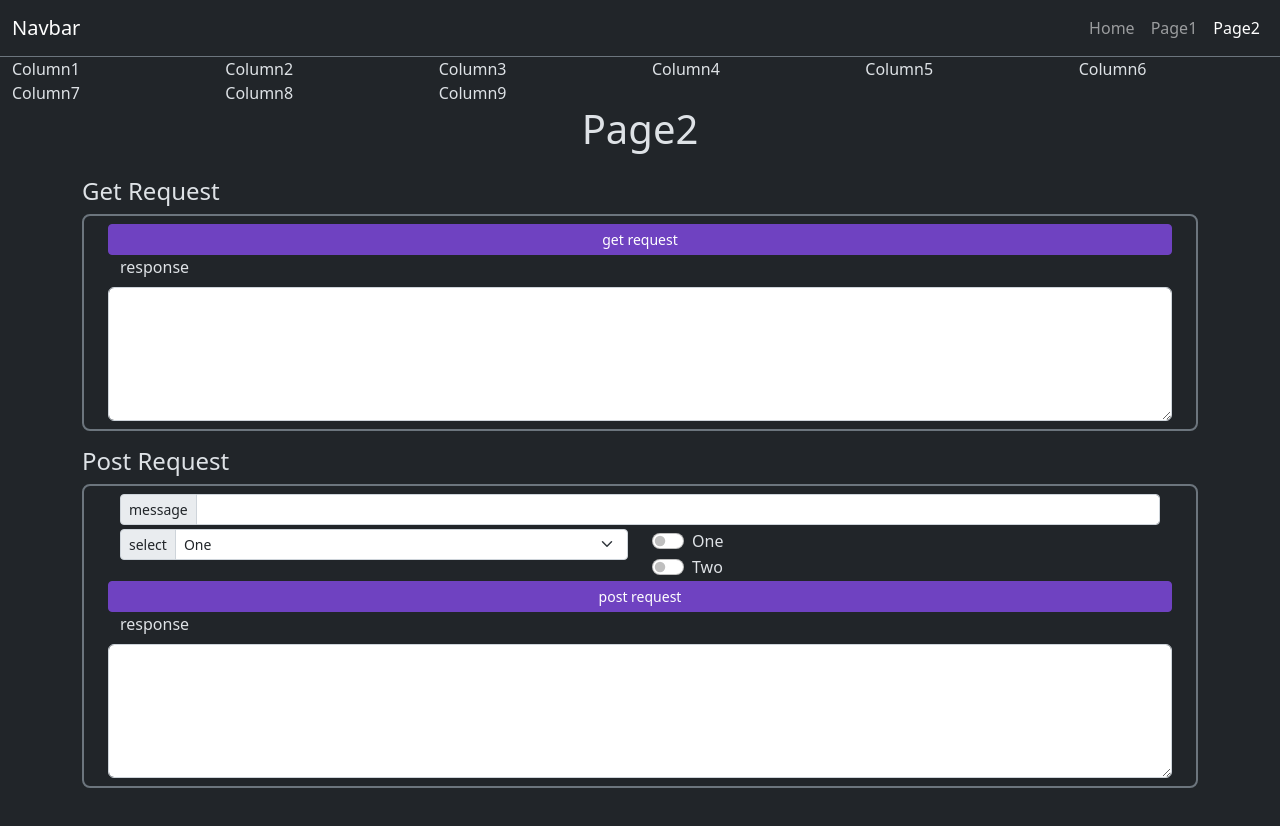
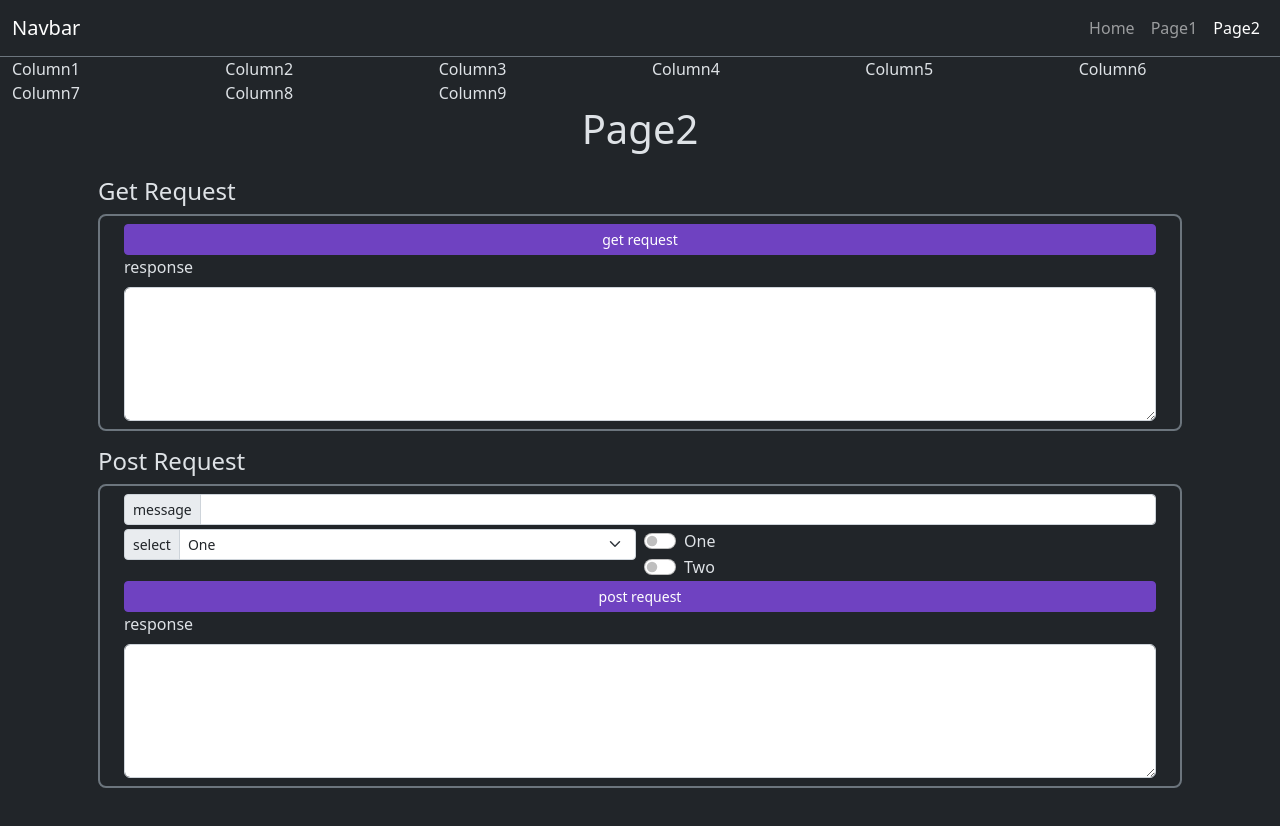
Before and after one commit to kkmtyyz/react-template, a React (Create React App) app: page /react-template/page2 in a window 1280 px wide. Shown: the top 826 px of the page. Built offline with nearby package versions, Linux system fonts and the light colour scheme.

Commit message:
fix UI design

```diff
--- a/src/components/Home/Home.js
+++ b/src/components/Home/Home.js
@@ -10,7 +10,7 @@ function Home() {
         <h1 className="text-center">Home</h1>
       </div>
 
-      <div className="row mt-3">
+      <div className="row mx-3 mt-3">
         <label className="form-label" htmlFor="formText">text input</label>
         <input className="form-control form-control-sm"
           type="text"
@@ -18,21 +18,22 @@ function Home() {
           onChange={(event) => setInputText(event.target.value)} />
       </div>
 
-      <div className="row mt-3">
+      <div className="row mx-3 mt-3">
         <div className="input-group input-group-sm p-0">
           <span className="input-group-text" >text output</span>
           <input className="form-control form-control-sm" type="text" readOnly placeholder={inputText} />
         </div>
       </div>
 
-      <div className="row mt-3">
+      <div className="row mx-3 mt-3">
         <label className="form-label" htmlFor="formFile">file input</label>
         <input className="form-control form-control-sm" type="file" id="formFile" />
       </div>
 
-      <div className="row mt-3">
-        <div className="col-sm">
-          <div className="input-group input-group-sm p-0">
+      <div className="row mt-3 mx-3">
+
+        <div className="col-sm p-0 pe-sm-1">
+          <div className="input-group input-group-sm">
             <label className="input-group-text" htmlFor="formSelect">select</label>
             <select className="form-select form-select-sm" id="formSelect">
               <option value="1">One</option>
@@ -42,9 +43,11 @@ function Home() {
           </div>
         </div>
 
-        <div className="col-sm">
+        <div className="col-sm p-0 ps-sm-1">
+          <div className="container">
+
             <div className="row">
-            Check
+              <div className="p-0">Check</div>
               <div className="form-check">
                 <input className="form-check-input " type="checkbox" id="formCheck1" value="1" />
                 <label className="form-check-label" htmlFor="formCheck1">One</label>
@@ -56,7 +59,7 @@ function Home() {
             </div>
 
             <div className="row mt-2">
-            Radio
+              <div className="p-0">Radio</div>
               <div className="form-check">
                 <input className="form-check-input " type="radio" id="formRadio1" value="1" name="radio" />
                 <label className="form-check-label" htmlFor="formRadio1">One</label>
@@ -66,10 +69,13 @@ function Home() {
                 <label className="form-check-label" htmlFor="formRadio2">Two</label>
               </div>
             </div>
+
           </div>
         </div>
 
-      <div className="row mt-3">
+      </div>
+
+      <div className="row mt-3 mx-3">
         Switch
         <div className="form-check form-switch">
           <input className="form-check-input" type="checkbox" id="formSwitch1" value="1" />
@@ -81,23 +87,23 @@ function Home() {
         </div>
       </div>
 
-      <div className="row mt-3">
-        <label className="form-label" htmlFor="formRange">Range</label>
+      <div className="row mt-3 mx-3">
+        <label className="form-label p-0" htmlFor="formRange">Range</label>
         <input className="form-range"
           type="range"
           id="formRange"
           onChange={(event) => setInputRange(event.target.value)} />
       </div>
 
-      <div className="row mt-3">
+      <div className="row mt-3 mx-3">
         <div className="input-group input-group-sm p-0">
           <span className="input-group-text">range output</span>
           <input className="form-control form-control-sm" type="text" readOnly placeholder={inputRange} />
         </div>
       </div>
 
-      <div className="row mt-3">
-        <label className="form-label" htmlFor="formDate">date</label>
+      <div className="row mt-3 mx-3">
+        <label className="form-label p-0" htmlFor="formDate">date</label>
         <input className="form-control form-control-sm" type="date" id="formDate" />
       </div>
     </div>
--- a/src/components/Page1/Page1.js
+++ b/src/components/Page1/Page1.js
@@ -51,13 +51,13 @@ function Page1() {
         <h1 className="text-center">Page1</h1>
       </div>
 
-      <div className="row mt-3">
-        <h4>1. Open text file.</h4>
+      <div className="row mt-3 mx-3">
+        <h4 className="p-0">1. Open text file.</h4>
       </div>
 
-      <div className="border border-2 border-secondary rounded-3 p-2">
+      <div className="border border-2 border-secondary rounded-3 p-2 mx-3">
         <div className="row mx-3">
-          <label className="form-label" htmlFor="formFile">file input</label>
+          <label className="form-label p-0" htmlFor="formFile">file input</label>
           <input
             className="form-control form-control-sm"
             type="file"
@@ -67,18 +67,19 @@ function Page1() {
         </div>
 
         <div className="row mx-3">
-          <label className="form-label" htmlFor="fileContents">show file contents</label>
+          <label className="form-label p-0" htmlFor="fileContents">show file contents</label>
           <textarea className="form-control" id="fileContents" rows="3" readOnly value={fileContents} />
         </div>
       </div>
 
-      <div className="row mt-3">
-        <h4>2. Replace value.</h4>
+      <div className="row mt-3 mx-3">
+        <h4 className="p-0">2. Replace value.</h4>
       </div>
 
-      <div className="border border-2 border-secondary rounded-3 p-2">
-        <div className="row mx-3">
-          <div className="col-sm mt-1">
+      <div className="border border-2 border-secondary rounded-3 p-2 mx-3">
+        <div className="row mx-3 p-0">
+
+          <div className="col-sm mt-1 p-0 pe-sm-1">
             <div className="input-group input-group-sm">
               <span className="input-group-text" >from</span>
               <input className="form-control form-control-sm"
@@ -88,7 +89,7 @@ function Page1() {
             </div>
           </div>
 
-          <div className="col-sm mt-1">
+          <div className="col-sm mt-1 p-0 ps-sm-1">
             <div className="input-group input-group-sm">
               <span className="input-group-text" >to</span>
               <input className="form-control form-control-sm"
@@ -97,6 +98,7 @@ function Page1() {
                 onChange={(event) => setReplaceTo(event.target.value)}/>
             </div>
           </div>
+
         </div>
 
         <div className="row mt-2 mx-3">
@@ -107,16 +109,16 @@ function Page1() {
         </div>
 
         <div className="row mx-3">
-          <label className="form-label" htmlFor="replacedContents">preview</label>
+          <label className="form-label p-0" htmlFor="replacedContents">preview</label>
           <textarea className="form-control" id="replacedContents" rows="3" readOnly value={replacedContents} />
         </div>
       </div>
 
-      <div className="row mt-3">
-        <h4>3. Save file.</h4>
+      <div className="row mt-3 mx-3">
+        <h4 className="p-0">3. Save file.</h4>
       </div>
 
-      <div className="border border-2 border-secondary rounded-3 p-2">
+      <div className="border border-2 border-secondary rounded-3 p-2 mx-3">
         <div className="row mx-3">
           {downloadDisabled ? (
             <button className="btn btn-sm btn-secondary" disabled>
--- a/src/components/Page2/Page2.js
+++ b/src/components/Page2/Page2.js
@@ -59,11 +59,11 @@ function Page2() {
         <h1 className="text-center">Page2</h1>
       </div>
 
-      <div className="row mt-3">
-        <h4>Get Request</h4>
+      <div className="row mt-3 mx-3">
+        <h4 className="p-0">Get Request</h4>
       </div>
 
-      <div className="border border-2 border-secondary rounded-3 p-2">
+      <div className="border border-2 border-secondary rounded-3 p-2 mx-3">
         <div className="row mx-3">
             <button className="btn btn-sm btn-primary" type="button" onClick={getRequest}>
               get request
@@ -71,18 +71,18 @@ function Page2() {
         </div>
 
         <div className="row mx-3">
-          <label className="form-label" htmlFor="getResponse">response</label>
+          <label className="form-label p-0" htmlFor="getResponse">response</label>
           <textarea className="form-control" id="getResponse" rows="5" readOnly value={getResponse} />
         </div>
       </div>
 
-      <div className="row mt-3">
-        <h4>Post Request</h4>
+      <div className="row mt-3 mx-3">
+        <h4 className="p-0">Post Request</h4>
       </div>
 
-      <div className="border border-2 border-secondary rounded-3 p-2">
+      <div className="border border-2 border-secondary rounded-3 p-2 mx-3">
         <div className="row mx-3">
-          <div className="input-group input-group-sm">
+          <div className="input-group input-group-sm p-0">
             <span className="input-group-text" >message</span>
             <input className="form-control form-control-sm"
               type="text"
@@ -92,7 +92,7 @@ function Page2() {
         </div>
 
         <div className="row mx-3">
-          <div className="col-sm mt-1">
+          <div className="col-sm mt-1 p-0 pe-sm-1">
             <div className="input-group input-group-sm p-0">
               <label className="input-group-text" htmlFor="formSelect">select</label>
               <select className="form-select form-select-sm"
@@ -105,7 +105,7 @@ function Page2() {
             </div>
           </div>
 
-          <div className="col-sm mt-1">
+          <div className="col-sm mt-1 p-0 ps-sm-1">
             <div className="form-check form-switch">
               <input className="form-check-input"
                   type="checkbox"
@@ -130,7 +130,7 @@ function Page2() {
         </div>
 
         <div className="row mx-3">
-          <label className="form-label" htmlFor="getResponse">response</label>
+          <label className="form-label p-0" htmlFor="getResponse">response</label>
           <textarea className="form-control" id="getResponse" rows="5" readOnly value={postResponse} />
         </div>
       </div>
```
Lines whose indentation alone changed are shown as unchanged.
